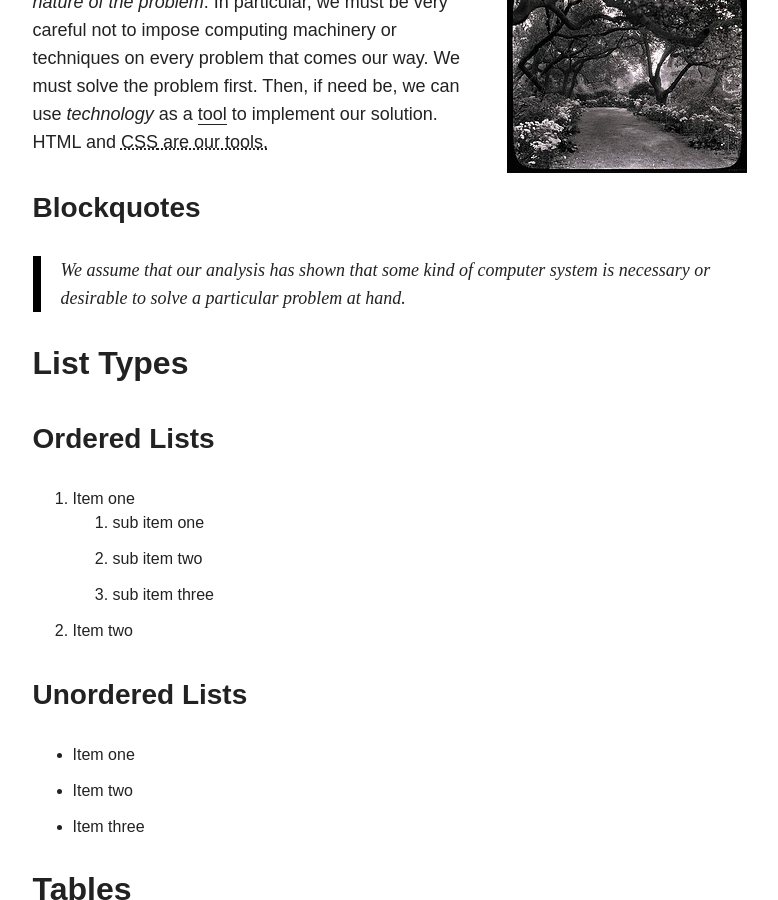
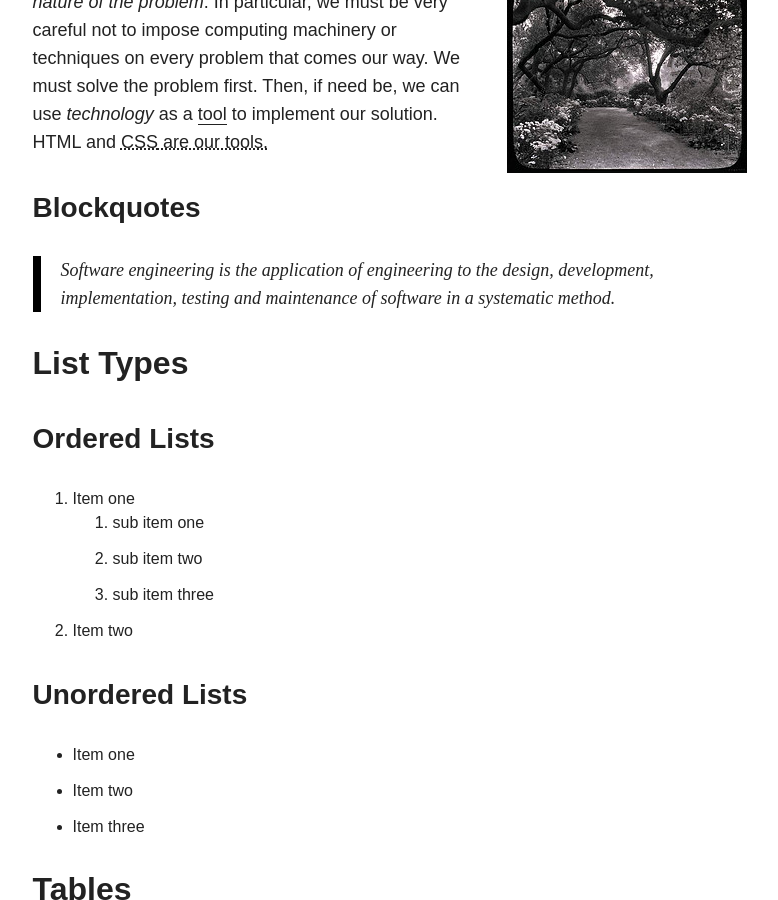
Before and after one commit to hushPlease/hushPlease.github.io, a Jekyll site: the page built from _posts/articles/2011-03-10-sample-post.md, in a window 1280 px wide and 900 px high, scrolled down 1670 px. Shown: the whole window, without its empty margins (347-1125 px from the left). Built offline with Jekyll 4.4.1, drawn with Linux system fonts in a browser that asks for light colours; nearby versions of some CDN libraries; comment, search, counter and statistics services are not loaded.

Commit message:
Update blockquotes.

```diff
--- a/_posts/articles/2011-03-10-sample-post.md
+++ b/_posts/articles/2011-03-10-sample-post.md
@@ -40,7 +40,7 @@ HTML and <abbr title="cascading stylesheets">CSS<abbr> are our tools.
 
 ### Blockquotes
 
-> We assume that our analysis has shown that some kind of computer system is necessary or desirable to solve a particular problem at hand.
+> Software engineering is the application of engineering to the design, development, implementation, testing and maintenance of software in a systematic method.
 
 ## List Types
 
```
